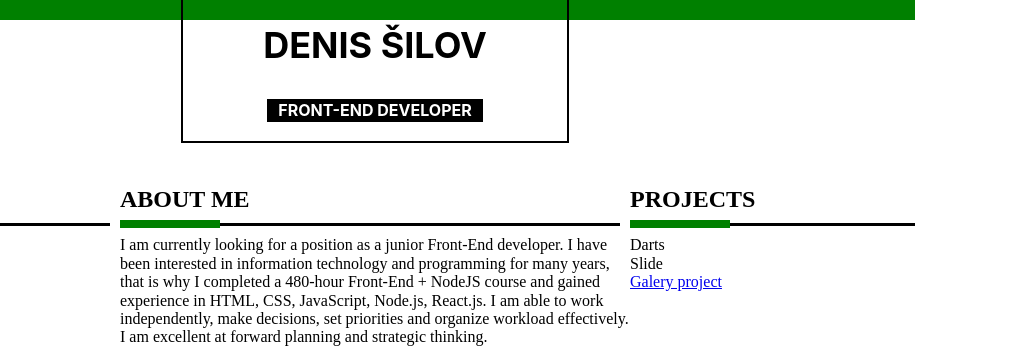
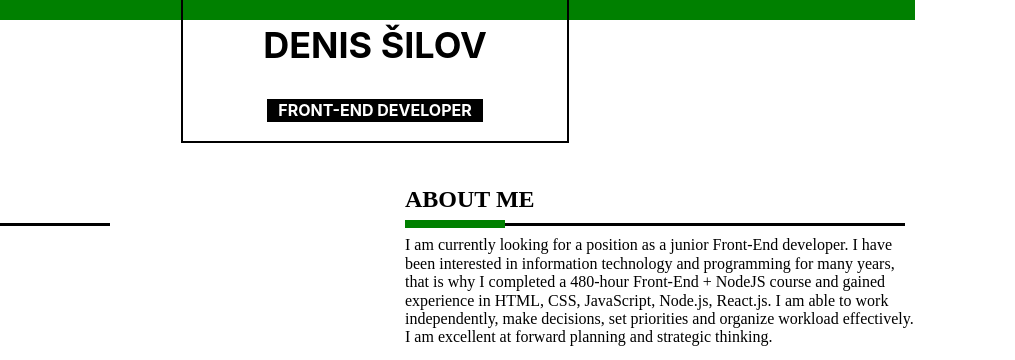
Before and after one commit to DenisSilov/CV, a plain HTML site: page index.html in a window 1280 px wide. Shown: the top 360 px of the page, 265-1280 px from the left. Drawn offline with nearby package versions, Linux system fonts and the light colour scheme.

Commit message:
adapt responsive

```diff
--- a/index.html
+++ b/index.html
@@ -26,7 +26,10 @@
           <hr class="separator separator--fancy" width="275" />
           <div class="social item">
             <div>
-              <a href="https://www.linkedin.com/in/denis-%C5%A1ilov-20b172219/" target="_blank">
+              <a
+                href="https://www.linkedin.com/in/denis-%C5%A1ilov-20b172219/"
+                target="_blank"
+              >
                 <img
                   src="https://upload.wikimedia.org/wikipedia/commons/thumb/0/01/LinkedIn_Logo.svg/1200px-LinkedIn_Logo.svg.png"
                   width="90"
@@ -78,16 +81,14 @@
             excellent at forward planning and strategic thinking.
           </div>
         </div>
-        <div class="box">
+        <!-- <div class="box">
           <h3 class="content-section__title">PROJECTS</h3>
           <hr class="separator separator--fancy" width="285" />
           <div>
             Darts<br />
             Slide<br />
           <a href="http://127.0.0.1:5500/galery.html#" target="_blank" >Galery project</a>
-        </div>
-
-
+        </div> -->
       </section>
       <section class="content-section">
         <div class="box1">
@@ -99,7 +100,6 @@
             Front-end and Back-end<br />
             Basics of HTML, CSS, JavaScript, Node.js, React.js, 480 hours.
           </div>
-
         </div>
         <div class="box1">
           <h3 class="content-section__title">LANGUAGES</h3>
```
